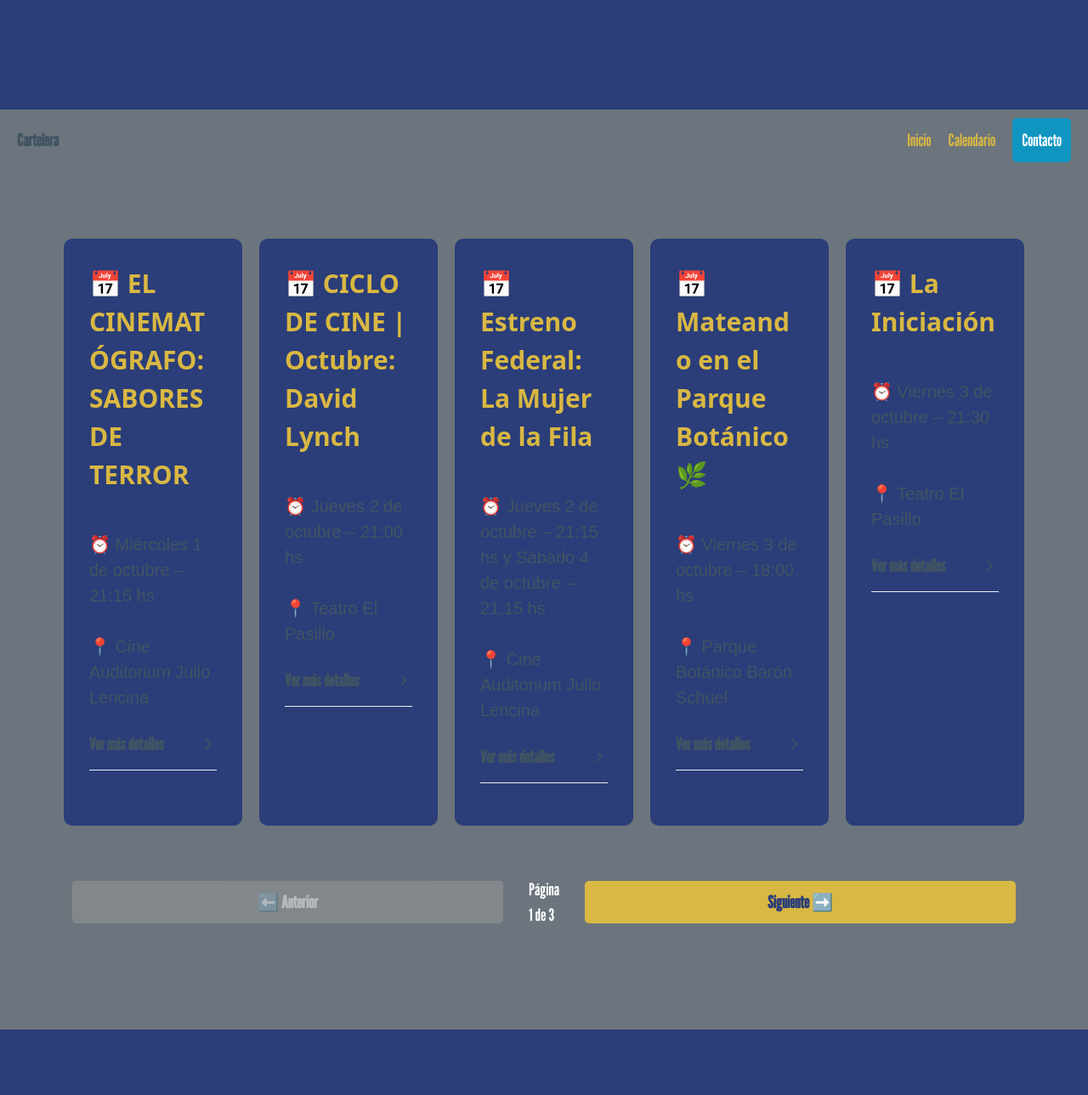
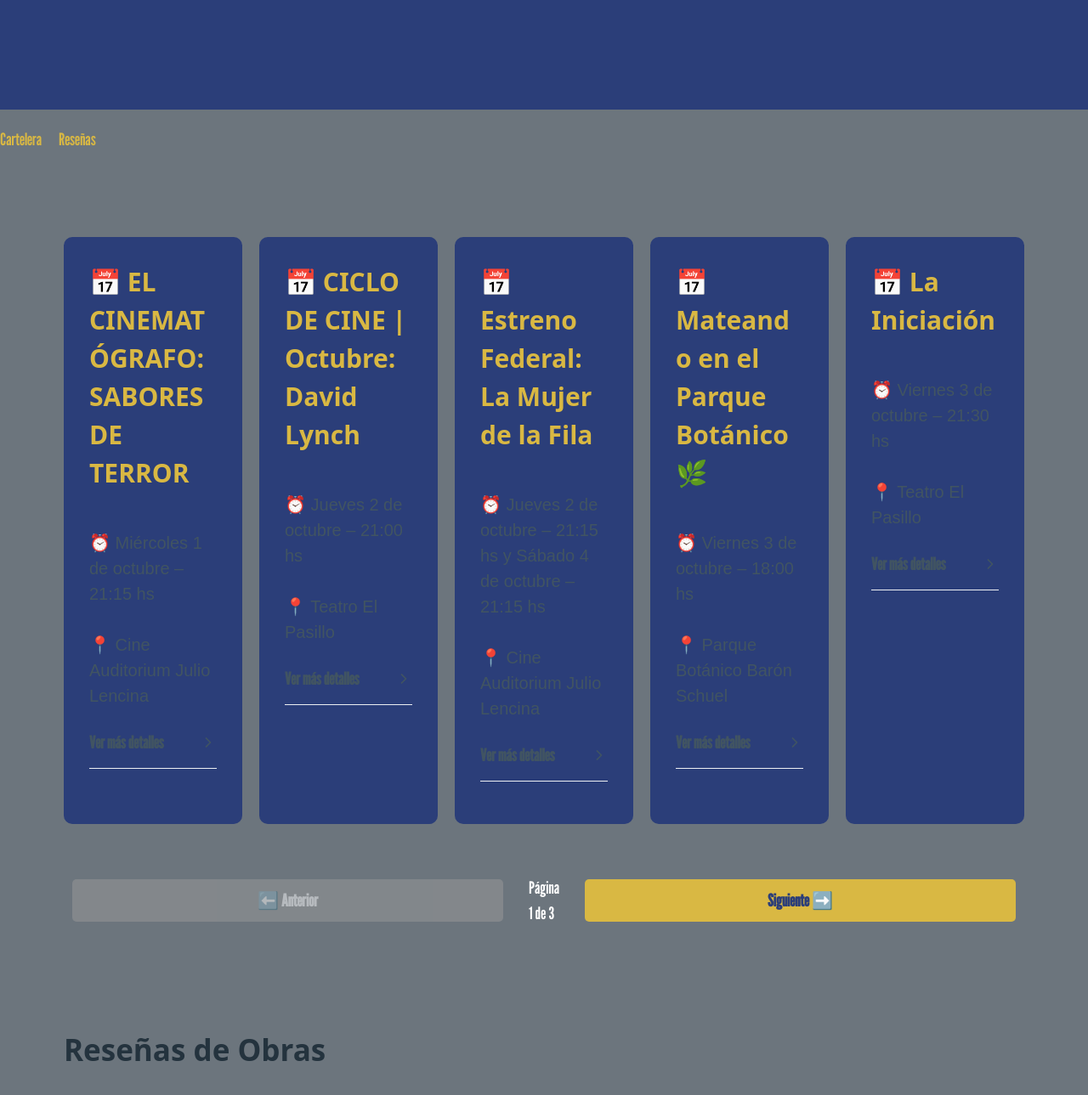
Before and after one commit to dramaticaycreativa/Cartelera-teatro-y-algo-mas-V2, a plain HTML site: page index.html in a window 1280 px wide. Shown: the part 221-1510 px from the top of the page at 85% size. Drawn offline with nearby package versions, Linux system fonts and the light colour scheme.

Commit message:
Update index.html

```diff
--- a/index.html
+++ b/index.html
@@ -20,25 +20,29 @@
   </header>
 
   <!-- Navegación -->
-  <nav class="container-fluid">
+  <nav>
     <ul>
-      <li><strong>Cartelera</strong></li>
-    </ul>
-    <ul>
-      <li><a href="#">Inicio</a></li>
-      <li><a href="#">Calendario</a></li>
-      <li><a href="#" role="button">Contacto</a></li>
+      <li><a href="#cartelera">Cartelera</a></li>
+      <li><a href="#reseñas">Reseñas</a></li>
     </ul>
   </nav>
 
   <!-- Contenido principal -->
-  <main class="container">
+  <main id="cartelera" class="container">
     <div id="activities" class="grid">
       <!-- Aquí se insertarán dinámicamente las actividades desde data.json -->
     </div>
      <!-- Controles de paginación -->
     <div id="pagination" class="pagination"></div>
   </main>
+
+    <!--Sección Reseñas -->
+  <section id="reseñas" class="container">
+    <h2>Reseñas de Obras</h2>
+    <div id="reviews-list">
+      <!-- Aquí se mostrarán las obras con su promedio de estrellas -->
+    </div>
+  </section>
 
   <!-- Footer -->
    <footer>
```
